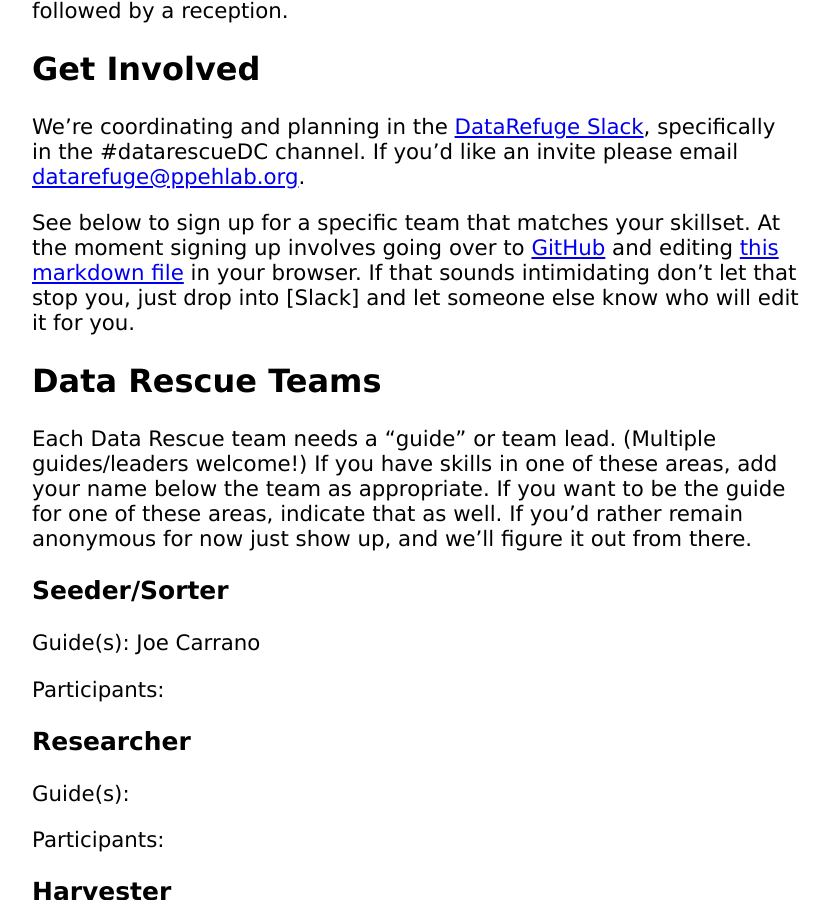
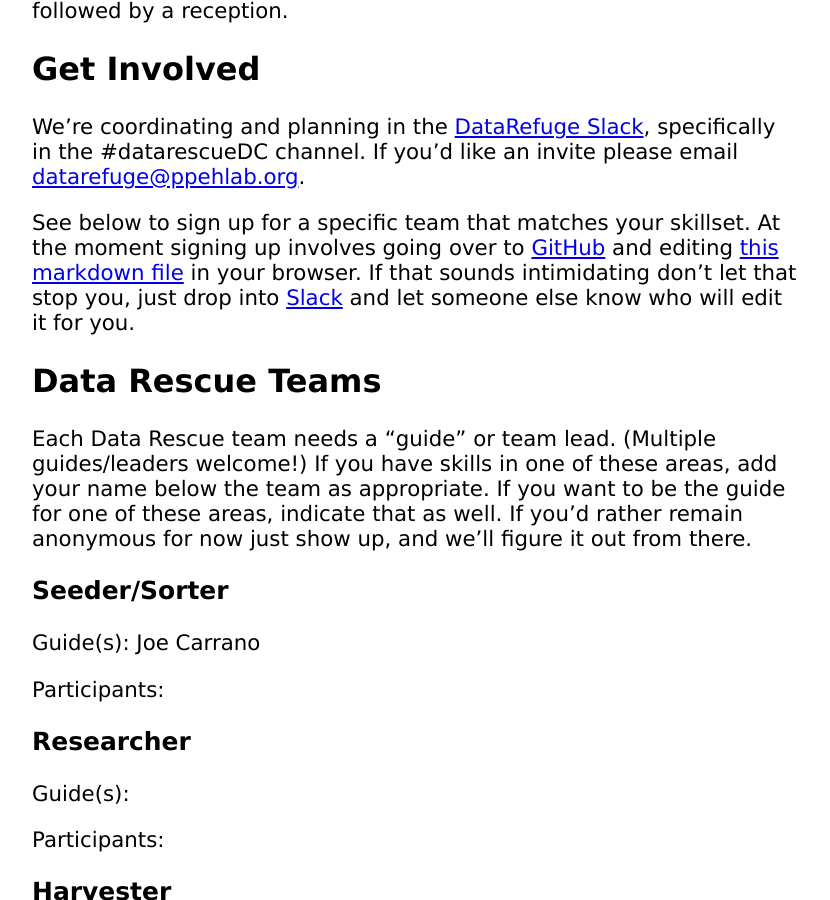
Before and after one commit to datarefuge/datarescue-dc, a Jekyll site: the page built from index.md, in a window 1280 px wide and 900 px high, scrolled down 1195 px. Shown: the whole window, without its empty margins (224-1054 px from the left). Built offline with Jekyll 4.4.1, drawn with Linux system fonts in a browser that asks for light colours; part of the change alters nothing that is shown.

```diff
--- a/index.md
+++ b/index.md
@@ -120,3 +120,4 @@ Participants:
 [Data Refuge]: https://www.datarefuge.org/
 [GitHub]: https://github.com/datarefuge/datarescue-dc
 [this markdown file]: https://github.com/datarefuge/datarescue-dc/blob/master/index.md
+[Slack]: https://datarefuge.slack.com
```
